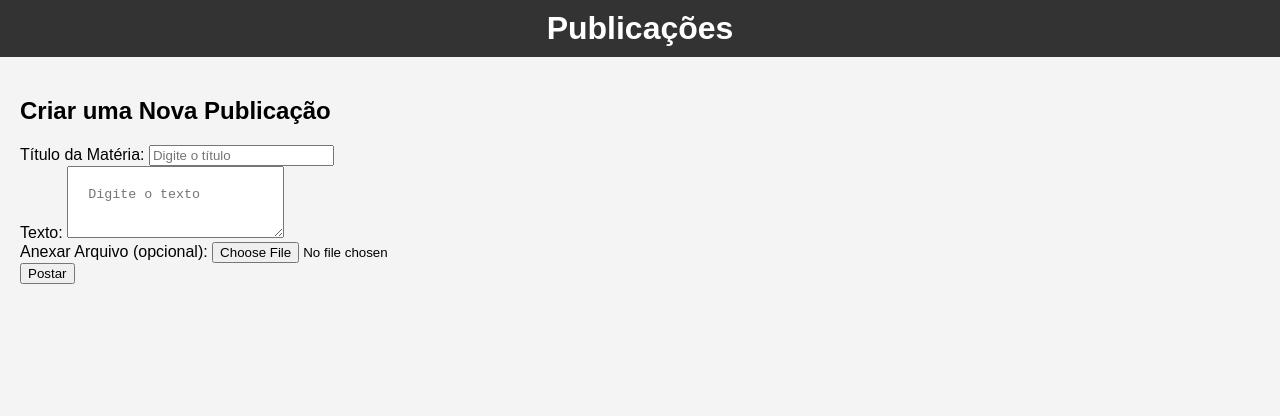
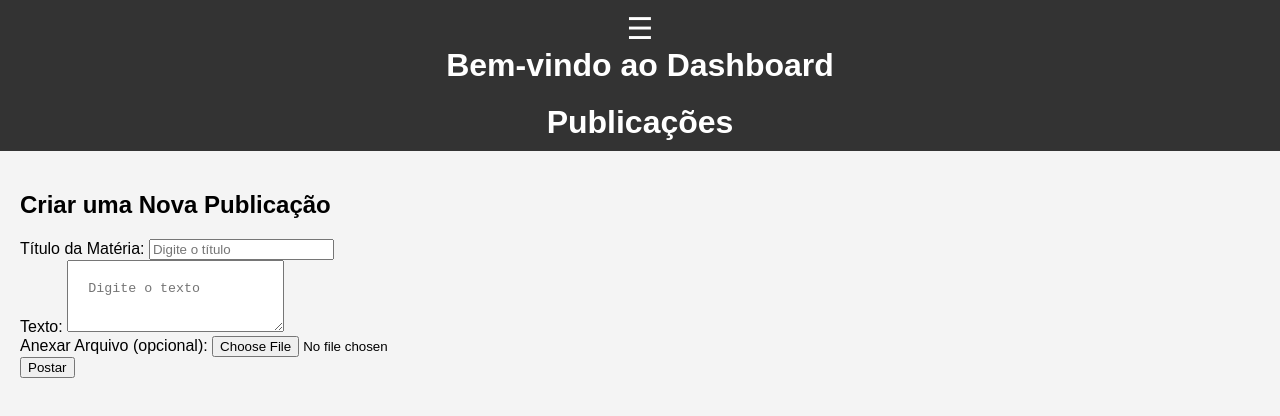
Before and after one commit to Max-16y/rdestimes, a website: page publicacoes.html in a window 1280 px wide. Drawn offline with Linux system fonts and the light colour scheme.

Commit message:
Atualizar o publicacoes.html

```diff
--- a/publicacoes.html
+++ b/publicacoes.html
@@ -5,7 +5,26 @@
   <meta name="viewport" content="width=device-width, initial-scale=1.0">
   <title>Publicações</title>
   <link rel="stylesheet" href="css/dashboard.css">
-<style>
+
+  <style>
+    /* Estilos para o Menu Lateral e Barra de Navegação */
+    #sidebar {
+      /* Adicione seus estilos de menu lateral aqui */
+    }
+
+    .close-btn {
+      /* Estilos para o botão de fechar do menu lateral */
+    }
+
+    .open-btn {
+      /* Estilos para o botão de abrir o menu lateral */
+    }
+
+    /* Outros estilos para a barra de navegação */
+  </style>
+</head>
+
+<body>
   <!-- Menu Lateral -->
   <div id="sidebar">
     <button class="close-btn" onclick="closeSidebar()">×</button>
@@ -22,12 +41,8 @@
     <button class="open-btn" onclick="openSidebar()">☰</button>
     <h1>Bem-vindo ao Dashboard</h1>
   </header>
-  <script src="js/dashboard.js"></script>
-</body>
-</html>
-</head>
-<body>
-</style>
+
+  <!-- Página de Publicações -->
   <header>
     <h1>Publicações</h1>
   </header>
@@ -52,6 +67,8 @@
       </form>
     </section>
   </div>
+
+  <script src="js/dashboard.js"></script>
 
   <script>
     function postPublication() {
```
